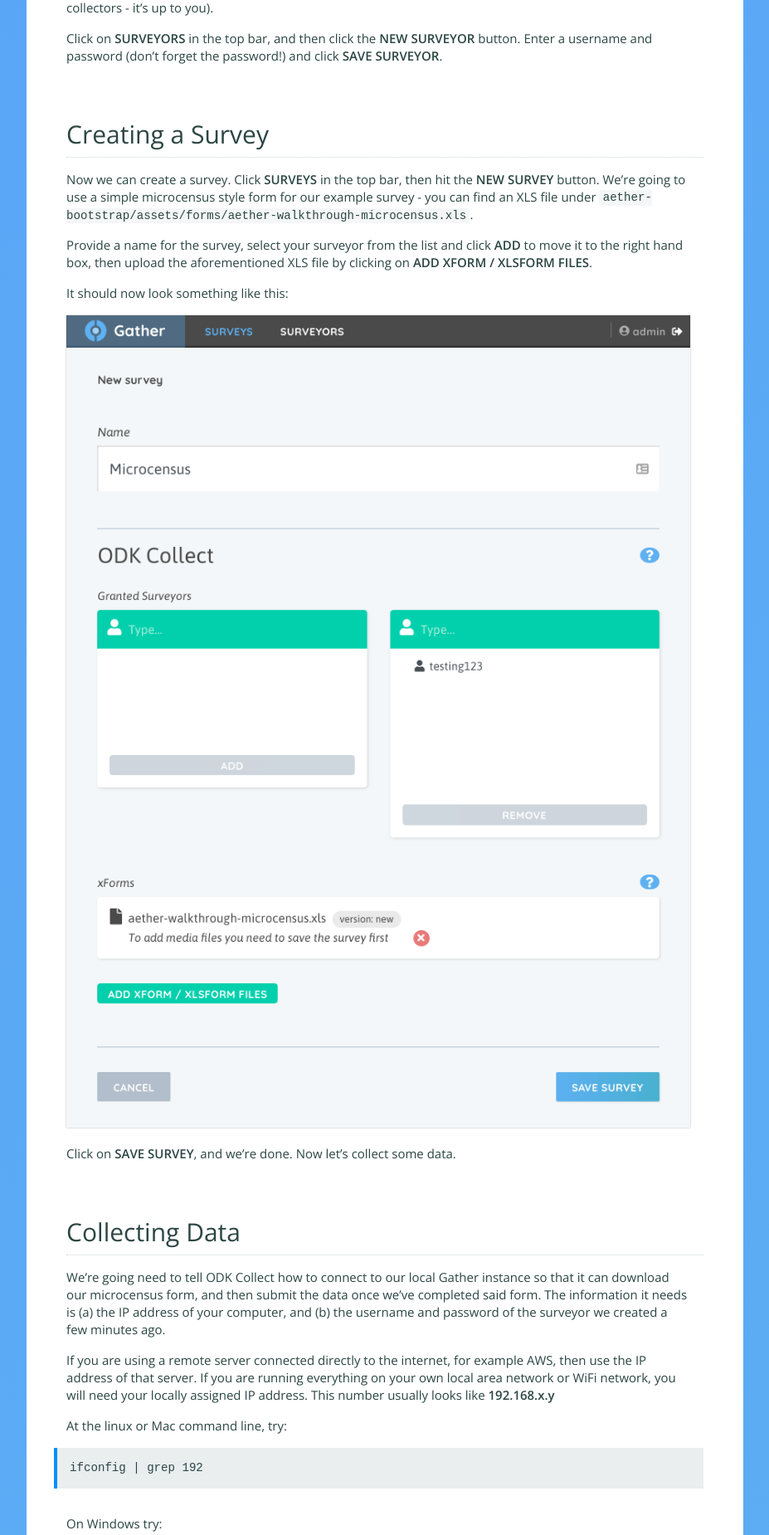
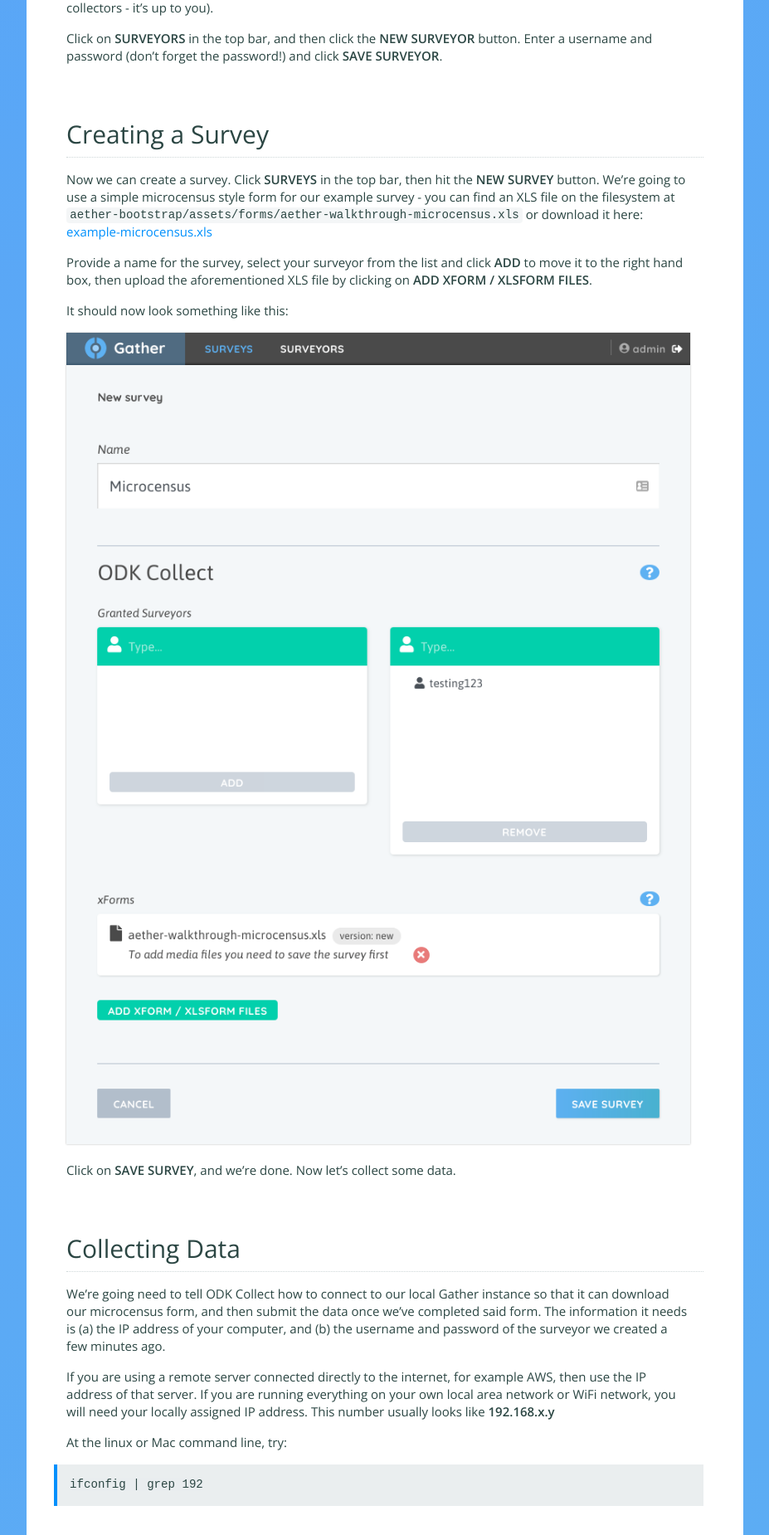
Before and after one commit to nixilla/gather, a Jekyll site: the page built from documentation/try/collect-data.md, in a window 1280 px wide. Shown: the part 477-2327 px from the top of the page at 83% size, without its empty margins (282-1209 px from the left). Built offline with Jekyll 4.4.1, drawn with Linux system fonts in a browser that asks for light colours.

Commit message:
Add link to online XForm

```diff
--- a/documentation/try/collect-data.md
+++ b/documentation/try/collect-data.md
@@ -16,7 +16,8 @@ Click on **SURVEYORS** in the top bar, and then click the **NEW SURVEYOR** butto
 
 ## Creating a Survey
 
-Now we can create a survey. Click **SURVEYS** in the top bar, then hit the **NEW SURVEY** button. We’re going to use a simple microcensus style form for our example survey - you can find an XLS file under `aether-bootstrap/assets/forms/aether-walkthrough-microcensus.xls`.
+Now we can create a survey. Click **SURVEYS** in the top bar, then hit the **NEW SURVEY** button. We’re going to use a simple microcensus style form for our example survey - you can find an XLS file on the filesystem at
+`aether-bootstrap/assets/forms/aether-walkthrough-microcensus.xls`  or download it here: [example-microcensus.xls](https://github.com/eHealthAfrica/aether-bootstrap/raw/master/assets/forms/example-microcensus.xls)
 
 Provide a name for the survey, select your surveyor from the list and click **ADD** to move it to the right hand box, then upload the aforementioned XLS file by clicking on **ADD XFORM / XLSFORM FILES**.
 
```
Also changed, not shown: documentation/try/ckan.md (+4 -4 lines).
